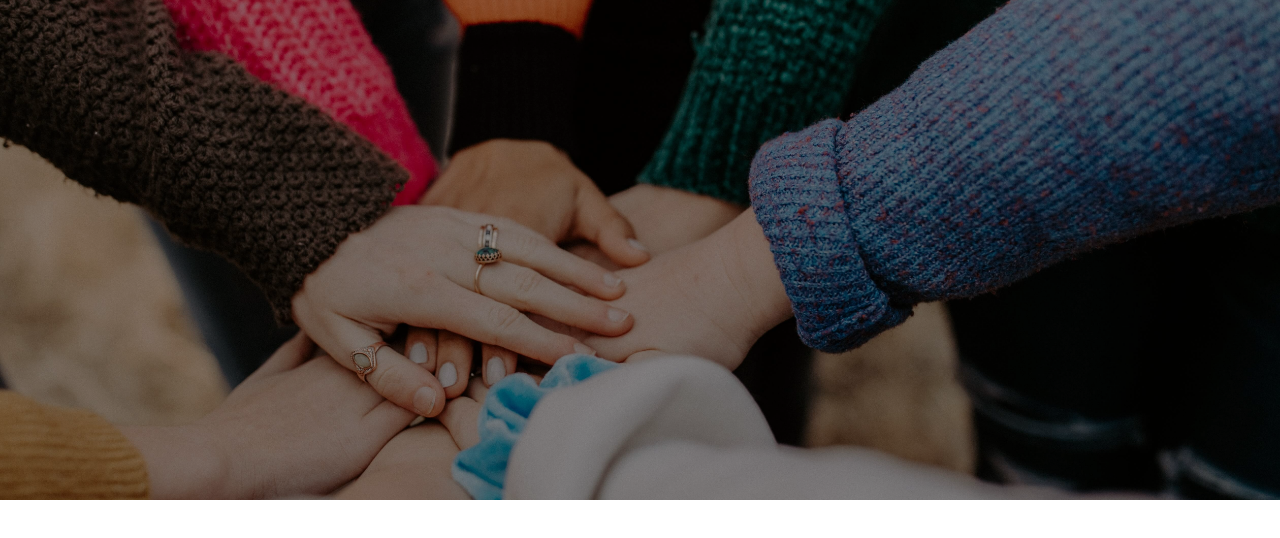
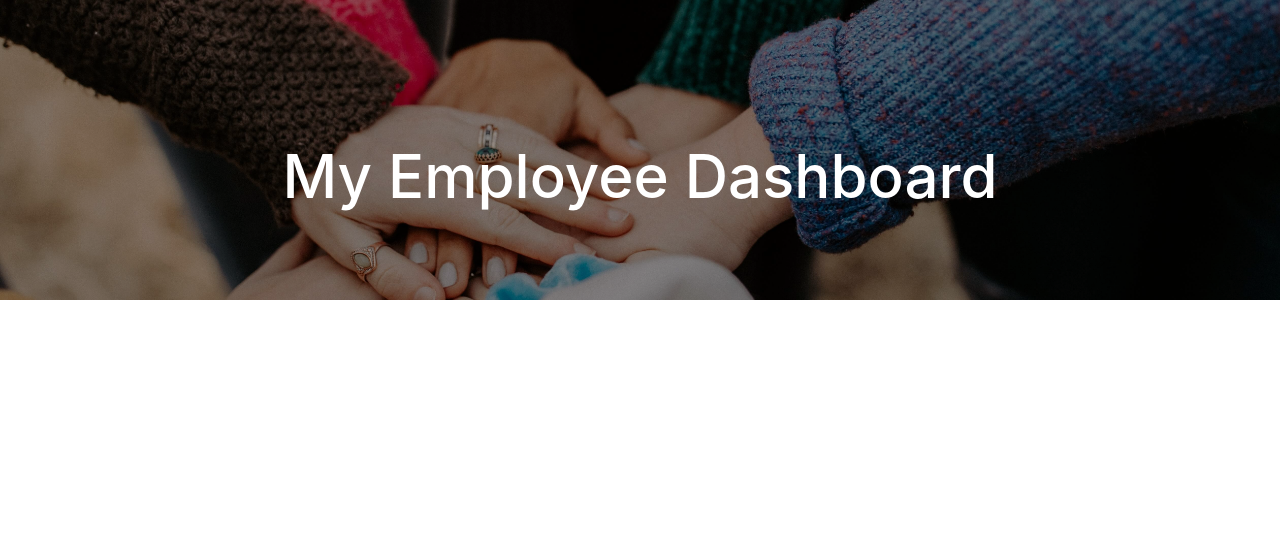
Before and after one commit to rsowald/employee_directory, a React (Create React App) app: page / in a window 1280 px wide. Shown: the top 538 px of the page. Built offline with nearby package versions, Linux system fonts and the light colour scheme.

Commit message:
adding header to hero

```diff
--- a/src/App.js
+++ b/src/App.js
@@ -8,7 +8,9 @@ function App() {
   return (
     <Router>
       <div>
-        <Hero backgroundImage="./teamwork.jpg" />
+        <Hero backgroundImage="./teamwork.jpg">
+          <h1>My Employee Dashboard</h1>
+        </Hero>
 
       </div>
     </Router>
--- a/src/components/Hero/style.css
+++ b/src/components/Hero/style.css
@@ -1,5 +1,5 @@
 .hero {
-    height: 500px;
+    height: 300px;
     background-size: cover;
     background-position: center;
     position: relative;
```
